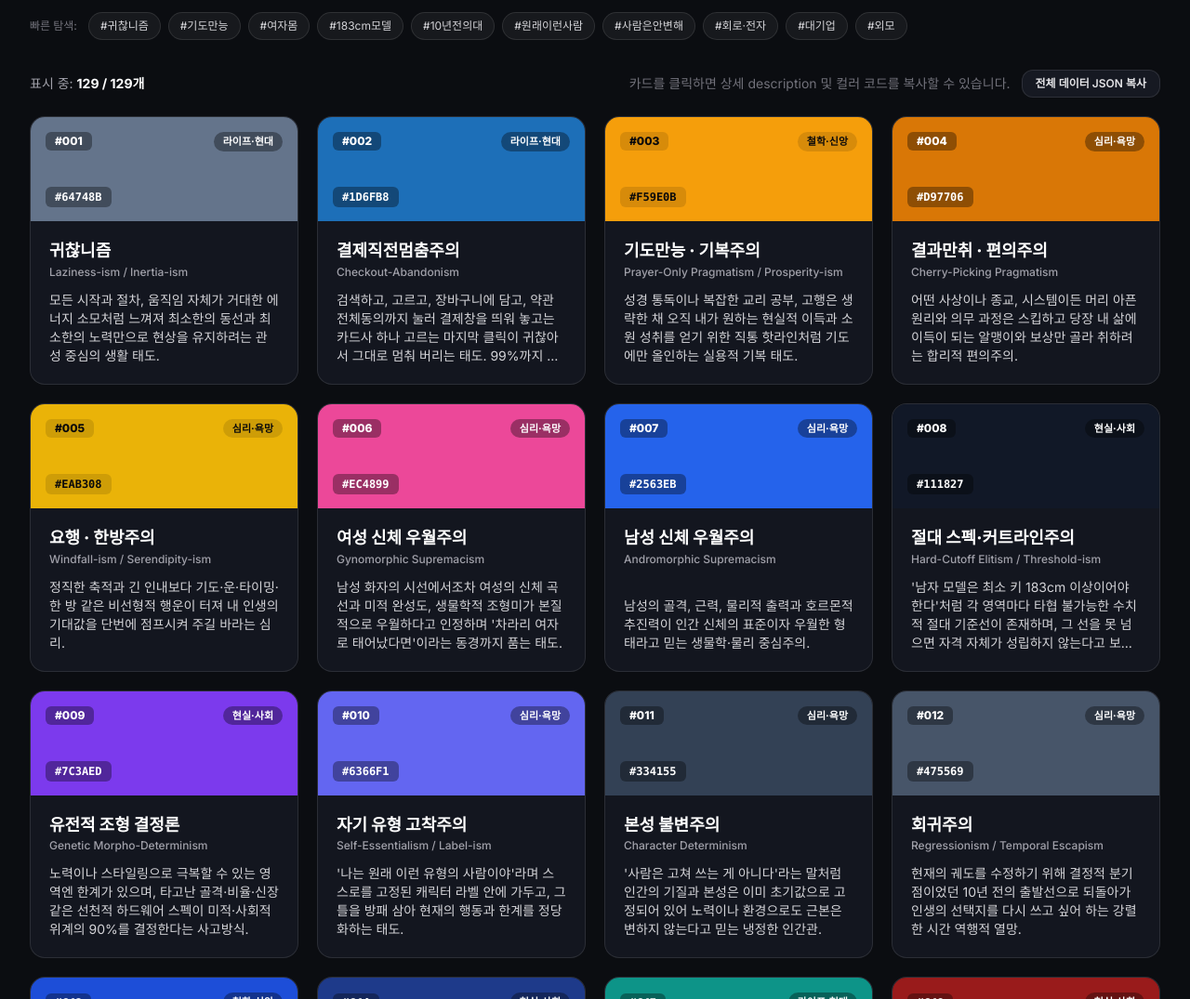
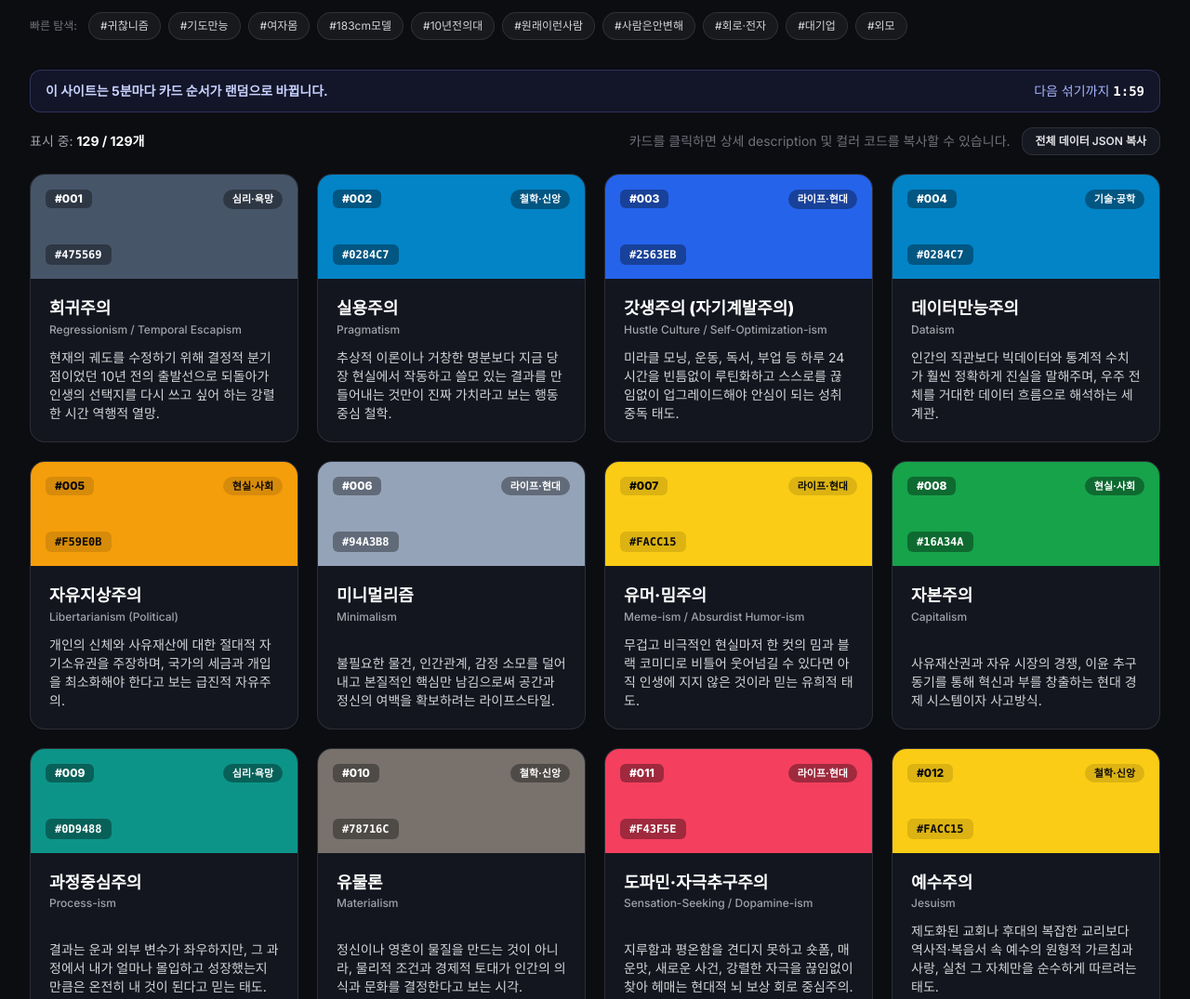
Before and after one commit to speddiikga-code/guichanism, a plain HTML site: page index.html in a window 1280 px wide. Shown: the part 469-1544 px from the top of the page at 93% size. Drawn offline with nearby package versions, Linux system fonts and the light colour scheme; no server answers.

Commit message:
Shuffle card order every 5 minutes with notice

```diff
--- a/index.html
+++ b/index.html
@@ -139,6 +139,12 @@
         <button type="button" data-chip="외모" class="chip-btn px-3 py-1.5 rounded-full bg-white/5 hover:bg-white/15 border border-white/10 text-zinc-300 transition cursor-pointer">#외모</button>
       </div>
     </section>
+
+    <!-- Shuffle Notice (5분마다 순서 랜덤 변경 안내) -->
+    <div id="shuffleNotice" class="flex flex-wrap items-center justify-between gap-x-4 gap-y-1 mb-4 px-4 py-3 rounded-xl bg-indigo-500/10 border border-indigo-400/25 text-xs sm:text-sm text-indigo-200">
+      <span class="font-bold">이 사이트는 5분마다 카드 순서가 랜덤으로 바뀝니다.</span>
+      <span class="text-indigo-300">다음 섞기까지 <strong id="shuffleCountdown" class="font-mono text-white">5:00</strong></span>
+    </div>
 
     <!-- Status & Export Bar -->
     <div class="flex flex-wrap items-center justify-between gap-3 mb-5 text-xs sm:text-sm text-zinc-400">
@@ -1501,6 +1507,35 @@
     let pendingSubmission = null;
     let matchedDuplicateItem = null;
 
+    // 5분마다 카드 순서를 랜덤으로 섞기 위한 상태.
+    // 시계 기준 5분 구간(slot) 번호를 시드로 쓰기 때문에 같은 시각에 접속한 모든 사람이 같은 순서를 본다.
+    const SHUFFLE_INTERVAL_MS = 5 * 60 * 1000;
+    let currentShuffleSlot = Math.floor(Date.now() / SHUFFLE_INTERVAL_MS);
+
+    // 항목마다 (구간 번호 + 항목 ID)를 해시해 정렬 키를 만든다.
+    // 항목이 새로 추가돼도 나머지 항목들의 상대 순서는 그대로 유지된다.
+    function shuffleKey(item, slot) {
+      const str = `${slot}:${item.id || item.firebaseKey || item.ko}`;
+      let h = 2166136261;
+      for (let i = 0; i < str.length; i++) {
+        h ^= str.charCodeAt(i);
+        h = Math.imul(h, 16777619);
+      }
+      h ^= h >>> 16;
+      h = Math.imul(h, 0x85ebca6b);
+      h ^= h >>> 13;
+      h = Math.imul(h, 0xc2b2ae35);
+      h ^= h >>> 16;
+      return h >>> 0;
+    }
+
+    function shuffleForSlot(list, slot) {
+      return list
+        .map((item, idx) => ({ item, idx, key: shuffleKey(item, slot) }))
+        .sort((a, b) => a.key - b.key || a.idx - b.idx)
+        .map((entry) => entry.item);
+    }
+
     // 로컬 백업 불러오기
     function loadLocalBackup() {
       try {
@@ -1589,8 +1624,8 @@
         return bItem;
       });
 
-      // 커뮤니티 신규 항목을 상단에, 그다음 #001 귀찮니즘부터 순서대로 배치
-      return [...pureNewCommunity, ...mergedBase];
+      // 전체 항목을 현재 5분 구간의 랜덤 순서로 배치 (#번호는 현재 화면 순서 기준)
+      return shuffleForSlot([...pureNewCommunity, ...mergedBase], currentShuffleSlot);
     }
 
     function normalizeText(str) {
@@ -2055,8 +2090,33 @@
       document.getElementById("addForm").reset();
     });
 
+    // =========================================================================
+    // 11. 5분마다 순서 랜덤 변경 + 안내 알림
+    // =========================================================================
+    const shuffleCountdownEl = document.getElementById("shuffleCountdown");
+
+    function tickShuffle() {
+      const now = Date.now();
+      const slot = Math.floor(now / SHUFFLE_INTERVAL_MS);
+      if (slot !== currentShuffleSlot) {
+        currentShuffleSlot = slot;
+        renderCards();
+        showToast("5분이 지나 카드 순서가 랜덤으로 바뀌었습니다.");
+      }
+      const remainSec = Math.max(0, Math.ceil(((slot + 1) * SHUFFLE_INTERVAL_MS - now) / 1000));
+      shuffleCountdownEl.textContent = `${Math.floor(remainSec / 60)}:${String(remainSec % 60).padStart(2, "0")}`;
+    }
+
+    setInterval(tickShuffle, 1000);
+    // 백그라운드 탭에서는 타이머가 느려지므로, 다시 돌아왔을 때 바로 맞춘다.
+    document.addEventListener("visibilitychange", () => {
+      if (!document.hidden) tickShuffle();
+    });
+
     // 초기 렌더링
     renderCards();
+    tickShuffle();
+    showToast("이 사이트는 5분마다 카드 순서가 랜덤으로 바뀝니다.");
   </script>
 </body>
 </html>
```
